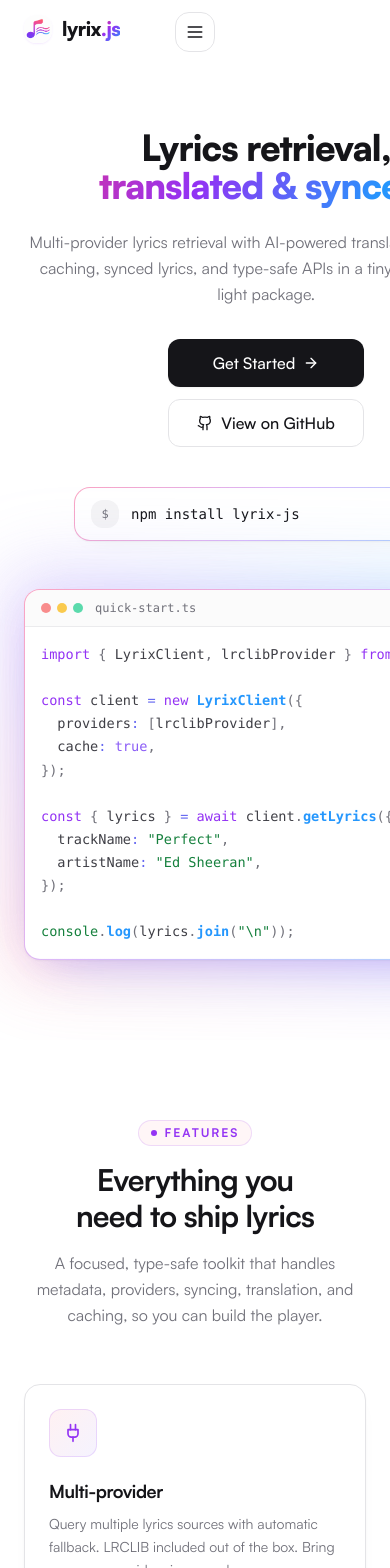
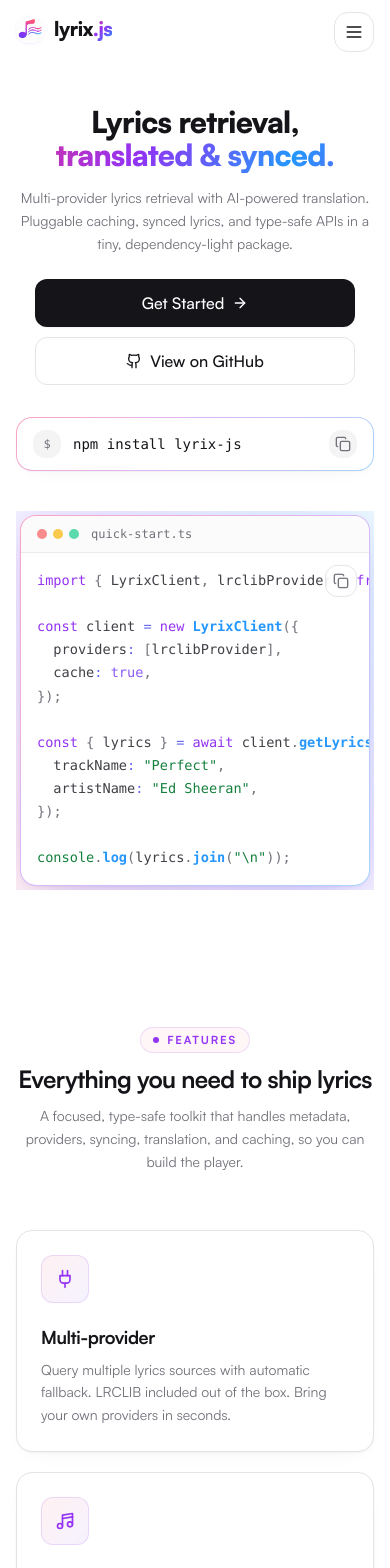
Before and after one commit to lyrixjs/lyrix, a React (Vite) app: page / in a window 390 px wide. Shown: the top 1568 px of the page. Built offline with nearby package versions, Linux system fonts and the light colour scheme.

Commit message:
fix: mobile responsiveness

```diff
--- a/src/components/layout/Footer.tsx
+++ b/src/components/layout/Footer.tsx
@@ -27,7 +27,7 @@
       {/* Top gradient accent line */}
       <div className="h-px w-full bg-gradient-to-r from-transparent via-primary/40 to-transparent" />
 
-      <div className="mx-auto max-w-7xl px-6 py-16 md:px-8">
+      <div className="mx-auto max-w-7xl px-4 py-14 sm:px-6 sm:py-16 md:px-8">
         <div className="grid gap-12 md:grid-cols-[1.5fr_1fr_1fr_1fr]">
           <div className="max-w-xs">
             <Logo />
@@ -78,9 +78,7 @@
         </div>
 
         <div className="mt-12 flex flex-col items-center justify-between gap-3 border-t border-border pt-6 text-sm text-muted-foreground sm:flex-row">
-          <p>
-            {site.license} © {site.year} {site.author}
-          </p>
+          <p>© {site.year} Lyrix.js</p>
         </div>
       </div>
     </footer>
--- a/src/components/layout/Navbar.tsx
+++ b/src/components/layout/Navbar.tsx
@@ -32,7 +32,7 @@
           : "border-b border-transparent",
       )}
     >
-      <div className="mx-auto grid h-16 max-w-7xl grid-cols-[1fr_auto_1fr] items-center px-6 md:px-8">
+      <div className="mx-auto flex h-16 max-w-7xl items-center justify-between px-4 sm:px-6 md:grid md:grid-cols-[1fr_auto_1fr] md:px-8">
         <a
           href={import.meta.env.BASE_URL}
           aria-label="lyrix home"
@@ -94,7 +94,7 @@
           type="button"
           aria-label="Open menu"
           onClick={() => setMenuOpen(true)}
-          className="inline-flex h-10 w-10 items-center justify-center rounded-lg border border-border text-foreground transition-colors hover:bg-muted justify-self-end md:hidden"
+          className="inline-flex h-10 w-10 items-center justify-center rounded-lg border border-border text-foreground transition-colors hover:bg-muted active:bg-muted justify-self-end md:hidden"
         >
           <Menu className="h-5 w-5" />
         </button>
--- a/src/components/marketing/CTASection.tsx
+++ b/src/components/marketing/CTASection.tsx
@@ -9,8 +9,8 @@
       {/* Soft brand bloom glowing behind the glass */}
       <div className="pointer-events-none absolute inset-x-0 top-1/2 mx-auto h-[26rem] max-w-4xl -translate-y-1/2 rounded-full bg-brand-gradient-3 opacity-25 blur-3xl" />
 
-      <div className="relative mx-auto max-w-7xl px-6 md:px-8">
-        <div className="relative overflow-hidden rounded-[2rem] border border-white/60 bg-white/55 px-6 py-16 text-center shadow-elevated backdrop-blur-2xl md:px-16 md:py-20">
+      <div className="relative mx-auto max-w-7xl px-4 sm:px-6 md:px-8">
+        <div className="relative overflow-hidden rounded-[2rem] border border-white/60 bg-white/55 px-5 py-14 text-center shadow-elevated backdrop-blur-2xl sm:px-6 sm:py-16 md:px-16 md:py-20">
           {/* Texture + edge highlight */}
           <div className="pointer-events-none absolute inset-0 bg-grid opacity-[0.12] [mask-image:radial-gradient(ellipse_at_center,black,transparent_75%)]" />
           <div className="pointer-events-none absolute inset-x-0 top-0 h-px bg-gradient-to-r from-transparent via-white to-transparent" />
--- a/src/components/marketing/CodePreview.tsx
+++ b/src/components/marketing/CodePreview.tsx
@@ -14,7 +14,7 @@
       <div className="pointer-events-none absolute inset-0 -z-10 aurora-glow opacity-70" />
       <div className="pointer-events-none absolute inset-0 -z-10 bg-grid mask-radial opacity-30" />
 
-      <div className="mx-auto max-w-7xl px-6 md:px-8">
+      <div className="mx-auto max-w-7xl px-4 sm:px-6 md:px-8">
         <SectionHeading
           eyebrow="Examples"
           title="Get going in seconds"
@@ -30,7 +30,7 @@
             defaultValue={codeSamples[0].id}
             className="flex flex-col items-center"
           >
-            <TabsList className="mb-6 px-1.5 py-1.5">
+            <TabsList className="mb-6 w-full max-w-full justify-start overflow-x-auto px-1.5 py-1.5 [scrollbar-width:none] [&::-webkit-scrollbar]:hidden sm:w-auto sm:justify-center">
               {codeSamples.map((s) => (
                 <TabsTrigger key={s.id} value={s.id}>
                   {s.label}
--- a/src/components/marketing/FeatureGrid.tsx
+++ b/src/components/marketing/FeatureGrid.tsx
@@ -6,7 +6,7 @@
 export function FeatureGrid() {
   return (
     <section id="features" className="scroll-mt-24 py-20 md:py-28">
-      <div className="mx-auto max-w-7xl px-6 md:px-8">
+      <div className="mx-auto max-w-7xl px-4 sm:px-6 md:px-8">
         <SectionHeading
           eyebrow="Features"
           title="Everything you need to ship lyrics"
--- a/src/components/marketing/Hero.tsx
+++ b/src/components/marketing/Hero.tsx
@@ -16,10 +16,10 @@
       <div className="pointer-events-none absolute -left-24 top-24 -z-10 h-72 w-72 rounded-full bg-rose-300/40 blur-3xl animate-pulse-glow" />
       <div className="pointer-events-none absolute -right-24 top-40 -z-10 h-80 w-80 rounded-full bg-sky-300/40 blur-3xl animate-pulse-glow [animation-delay:1.5s]" />
 
-      <div className="mx-auto max-w-7xl px-6 pb-20 pt-16 md:px-8 md:pt-24 lg:pt-28">
-        <div className="grid items-center gap-12 lg:grid-cols-[1.05fr_0.95fr] lg:gap-10">
+      <div className="mx-auto max-w-7xl px-4 pb-14 pt-10 sm:px-6 sm:pb-20 sm:pt-16 md:px-8 md:pt-24 lg:pt-28">
+        <div className="grid items-center gap-10 lg:grid-cols-[1.05fr_0.95fr] lg:gap-10">
           <div className="flex flex-col items-center text-center lg:items-start lg:text-left">
-            <h1 className="animate-fade-up text-balance text-4xl font-black leading-[1.05] tracking-tight md:text-6xl lg:text-[4.5rem]">
+            <h1 className="animate-fade-up text-balance text-3xl font-black leading-[1.1] tracking-tight sm:text-5xl md:text-6xl md:leading-[1.05] lg:text-[4.5rem]">
               Lyrics retrieval,
               <br className="hidden sm:block" />{" "}
               <span className="text-gradient-animated">
@@ -27,12 +27,12 @@
               </span>
             </h1>
 
-            <p className="mt-6 max-w-xl text-pretty text-base leading-relaxed text-muted-foreground md:text-lg [animation-delay:80ms] animate-fade-up">
+            <p className="mt-4 sm:mt-6 max-w-xl text-pretty text-sm leading-relaxed text-muted-foreground sm:text-base md:text-lg [animation-delay:80ms] animate-fade-up">
               {site.tagline} Pluggable caching, synced lyrics, and type-safe
               APIs in a tiny, dependency-light package.
             </p>
 
-            <div className="mt-8 flex animate-fade-up flex-col gap-3 sm:flex-row [animation-delay:160ms]">
+            <div className="mt-6 sm:mt-8 flex w-full max-w-xs sm:max-w-none animate-fade-up flex-col gap-2.5 sm:flex-row [animation-delay:160ms]">
               <a href="#examples" className="contents">
                 <Button size="lg" className="w-full sm:w-auto">
                   Get Started
@@ -56,14 +56,14 @@
               </a>
             </div>
 
-            <div className="mt-10 w-full max-w-sm animate-fade-up [animation-delay:240ms]">
+            <div className="mt-8 sm:mt-10 w-full max-w-sm animate-fade-up [animation-delay:240ms]">
               <InstallCommand />
             </div>
           </div>
 
-          <div className="relative animate-scale-in [animation-delay:200ms]">
+          <div className="relative animate-scale-in max-w-full overflow-hidden p-1 sm:p-0 [animation-delay:200ms]">
             {/* Glow behind code card */}
-            <div className="pointer-events-none absolute -inset-4 -z-10 rounded-3xl bg-gradient-to-tr from-rose-400/20 via-violet-400/30 to-sky-400/20 blur-2xl" />
+            <div className="pointer-events-none absolute -inset-3 sm:-inset-4 -z-10 rounded-3xl bg-gradient-to-tr from-rose-400/20 via-violet-400/30 to-sky-400/20 blur-2xl" />
             <div className="absolute -inset-2 -z-10 rounded-3xl bg-gradient-to-tr from-rose-200/40 via-violet-200/40 to-sky-200/30 blur-xl" />
 
             <div className="animate-float-slow">
--- a/src/components/marketing/ProvidersSection.tsx
+++ b/src/components/marketing/ProvidersSection.tsx
@@ -8,7 +8,7 @@
 export function ProvidersSection() {
   return (
     <section id="providers" className="scroll-mt-24 py-20 md:py-28">
-      <div className="mx-auto max-w-7xl px-6 md:px-8">
+      <div className="mx-auto max-w-7xl px-4 sm:px-6 md:px-8">
         <SectionHeading
           eyebrow="Providers"
           title="Bring your own, or use what's built-in"
--- a/src/components/marketing/SectionHeading.tsx
+++ b/src/components/marketing/SectionHeading.tsx
@@ -17,7 +17,7 @@
   return (
     <div
       className={cn(
-        "flex flex-col gap-4",
+        "flex flex-col gap-2.5 sm:gap-4",
         align === "center"
           ? "items-center text-center"
           : "items-start text-left",
@@ -25,16 +25,16 @@
       )}
     >
       {eyebrow ? (
-        <span className="inline-flex items-center gap-2 rounded-full border border-primary/15 bg-rose-50/60 px-3 py-1 text-xs font-semibold uppercase tracking-[0.16em] text-primary">
+        <span className="inline-flex items-center gap-2 rounded-full border border-primary/15 bg-rose-50/60 px-3 py-1 text-[0.7rem] sm:text-xs font-semibold uppercase tracking-[0.16em] text-primary">
           <span className="h-1.5 w-1.5 rounded-full bg-primary" />
           {eyebrow}
         </span>
       ) : null}
-      <h2 className="max-w-2xl text-balance text-3xl font-bold tracking-tight md:text-[2.5rem] md:leading-[1.1]">
+      <h2 className="max-w-2xl text-balance text-2xl sm:text-3xl font-bold tracking-tight md:text-[2.5rem] md:leading-[1.1]">
         {title}
       </h2>
       {description ? (
-        <p className="max-w-2xl text-pretty text-base leading-relaxed text-muted-foreground md:text-lg">
+        <p className="max-w-2xl text-pretty text-sm sm:text-base leading-relaxed text-muted-foreground md:text-lg">
           {description}
         </p>
       ) : null}
--- a/src/components/ui/tabs.tsx
+++ b/src/components/ui/tabs.tsx
@@ -76,7 +76,7 @@
       data-state={active ? "active" : "inactive"}
       onClick={() => ctx.setValue(value)}
       className={cn(
-        "inline-flex items-center justify-center whitespace-nowrap rounded-md px-3.5 py-1.5 text-sm font-medium transition-all focus-visible:outline-none focus-visible:ring-2 focus-visible:ring-ring",
+        "inline-flex shrink-0 items-center justify-center whitespace-nowrap rounded-md px-3.5 py-1.5 text-sm font-medium transition-all focus-visible:outline-none focus-visible:ring-2 focus-visible:ring-ring",
         active
           ? "bg-background text-foreground shadow-sm"
           : "text-muted-foreground hover:text-foreground",
--- a/src/index.css
+++ b/src/index.css
@@ -84,8 +84,13 @@
         rgba(37, 151, 253, 0.1),
         transparent 70%
       );
-    background-attachment: fixed;
     background-repeat: no-repeat;
+  }
+
+  @media (min-width: 768px) {
+    body {
+      background-attachment: fixed;
+    }
   }
 }
 
@@ -112,7 +117,7 @@
   }
 
   .container-px {
-    @apply px-6 md:px-8;
+    @apply px-4 sm:px-6 md:px-8;
   }
 
   .scroll-reveal {
```
Also changed, not shown: src/components/layout/MobileMenu.tsx (+10 -10 lines).
